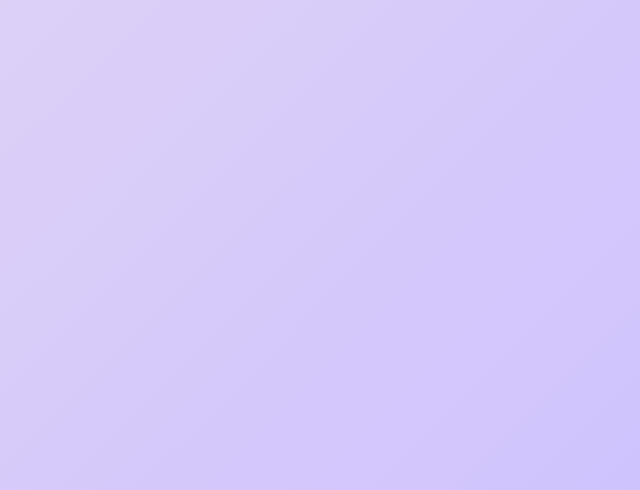
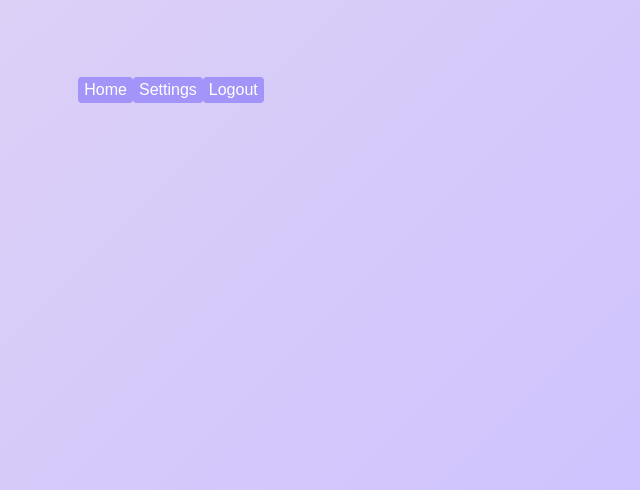
Before and after one commit to Ritikekghara/Chat_IIEST, a React (Vite) app: page /Sidebar in a window 1280 px wide. Before the commit this address had no page. Shown: the part 310-800 px from the top of the page, without its empty margins (469-1109 px from the left). Built offline with nearby package versions, Linux system fonts and the light colour scheme.

Commit message:
Sidebar updates

```diff
--- a/src/App.jsx
+++ b/src/App.jsx
@@ -3,6 +3,7 @@ import { BrowserRouter as Router, Route, Routes } from "react-router-dom";
 import "./styles/app.css";
 import Login from "./pages/Login";
 import Setting from "./pages/Setting";
+import Sidebar from "./components/Sidebar";
 
 const App = () => {
   return (
@@ -11,6 +12,7 @@ const App = () => {
         <Routes>
           <Route path="/" element={<Login />} />
           <Route path="/setting" element={<Setting />} />
+          <Route path="/Sidebar" element={<Sidebar />} />
         </Routes>
       </div>
     </Router>
--- a/src/components/Sidebar.jsx
+++ b/src/components/Sidebar.jsx
@@ -0,0 +1,14 @@
+import React from 'react'
+import { useNavigate } from 'react-router-dom';
+function Sidebar() {
+    const navigate = useNavigate();
+  return (
+    <div>
+      <button>Home</button>
+      <button onClick={()=>{navigate('/setting')}}>Settings</button>
+      <button onClick={()=>{navigate('/')}}>Logout</button>
+    </div>
+  )
+}
+
+export default Sidebar
--- a/src/pages/Setting.jsx
+++ b/src/pages/Setting.jsx
@@ -3,6 +3,7 @@ import { doc, getDoc, updateDoc } from "firebase/firestore";
 import { onAuthStateChanged } from "firebase/auth";
 import { auth, db } from "../firebase/firebaseConfig";
 import "../styles/settings.css";
+import { useNavigate } from "react-router-dom";
 
 const Settings = () => {
   const [user, setUser] = useState({
@@ -14,6 +15,7 @@ const Settings = () => {
   const [loading, setLoading] = useState(false);
   const [message, setMessage] = useState("");
   const [userId, setUserId] = useState(null);
+  const navigate = useNavigate();
 
   // Fetch the logged-in user's ID and set the Firestore data
   useEffect(() => {
@@ -120,6 +122,7 @@ const Settings = () => {
         </div>
         <button
           type="submit"
+          onClick={() => navigate("/Sidebar")}
           className="btn btn-primary w-100"
           disabled={loading || !userId}
         >
```
